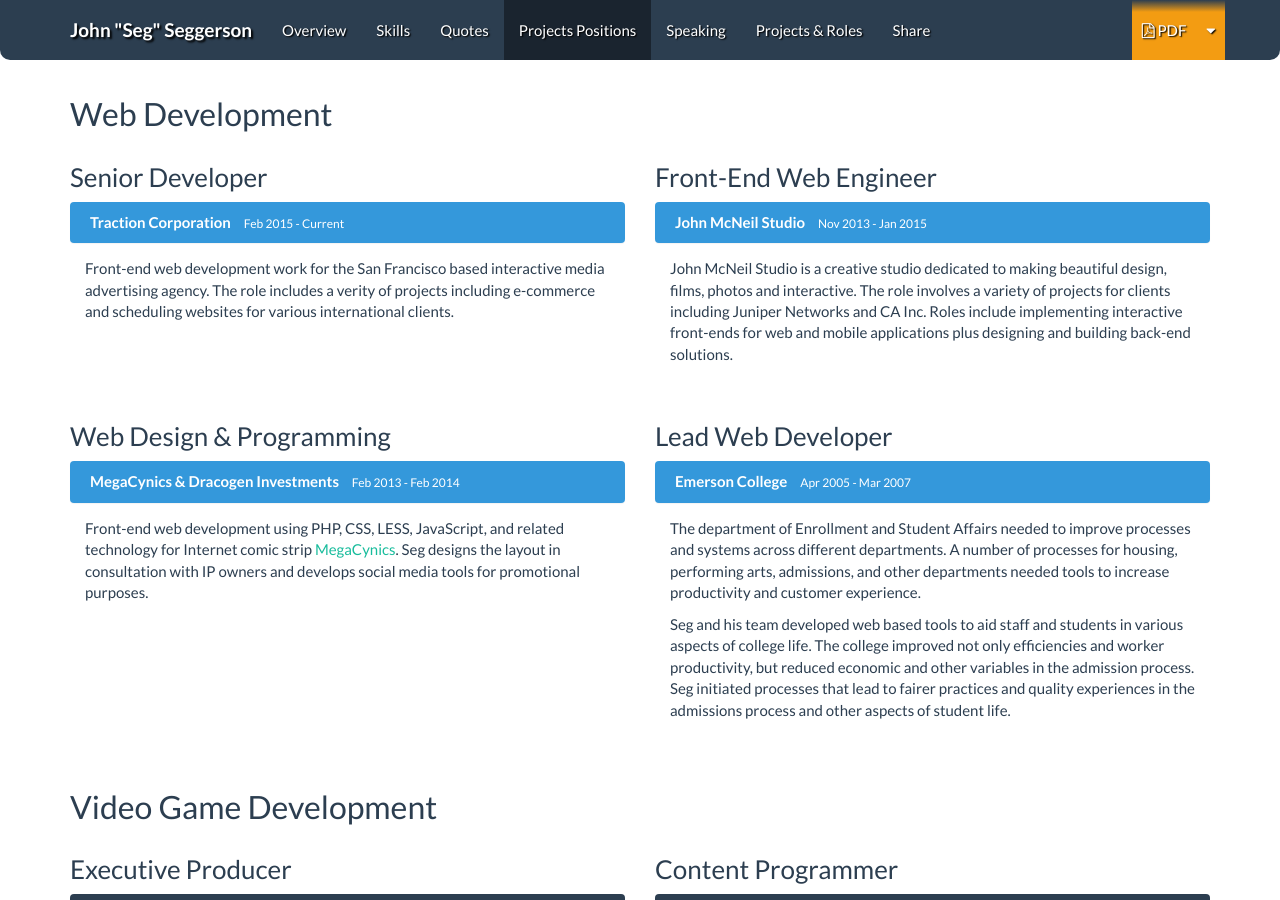
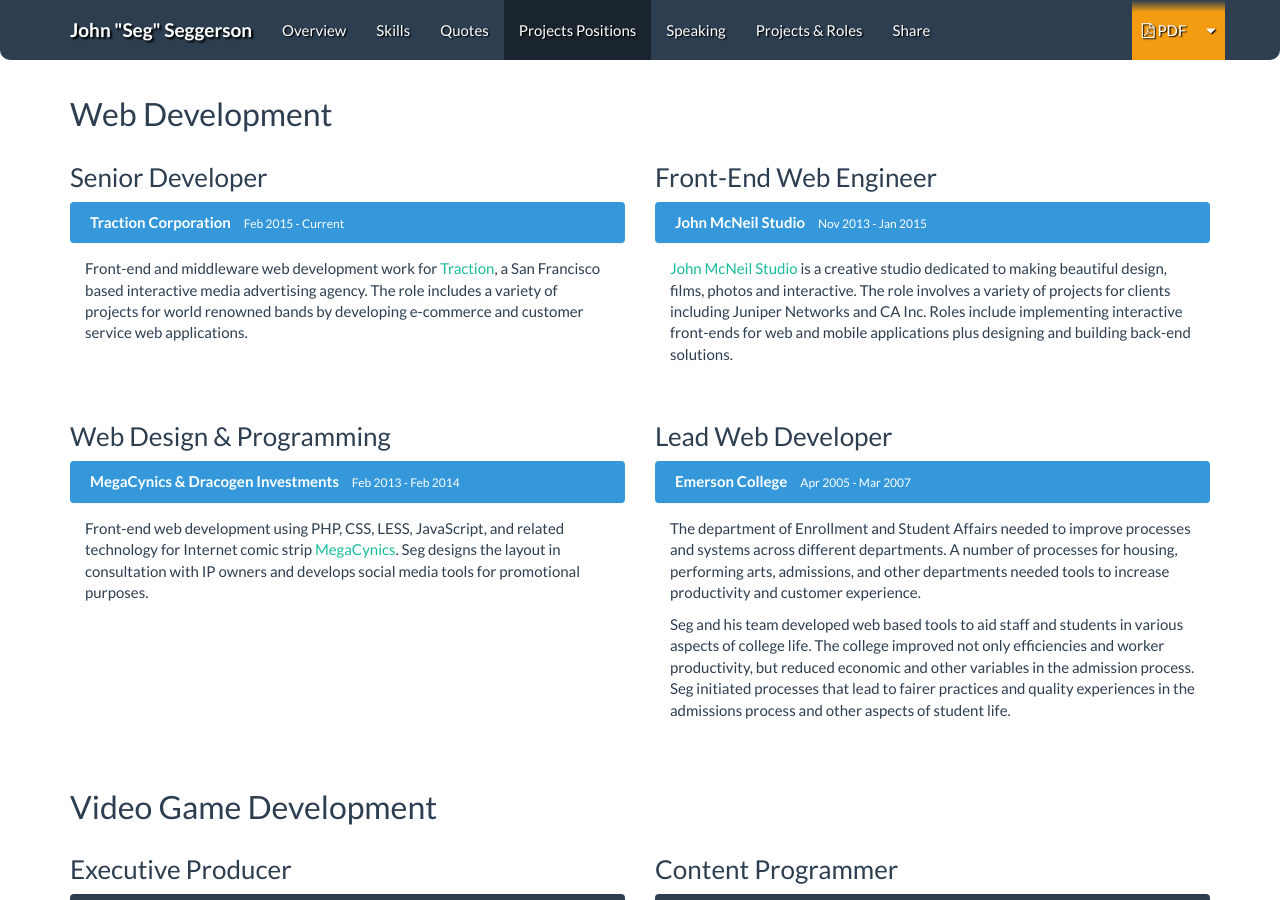
Before and after one commit to TheSeg/theseg.github.io, a Jekyll site: the page built from index.html, in a window 1280 px wide and 900 px high, scrolled down 2267 px. Built offline with Jekyll 4.4.1, drawn with Linux system fonts in a browser that asks for light colours; nearby versions of some CDN libraries; Markdown is read by kramdown in place of the engine named in the settings; comment, search, counter and statistics services are not loaded; some of the changed text lies outside the part shown.

Commit message:
* Positions rewrites:  - Added HiNGE.  - Some copy changes.

```diff
--- a/_includes/content/positions.html
+++ b/_includes/content/positions.html
@@ -12,7 +12,7 @@
         </ul>
       </div>
       <div class="panel-body">
-        Front-end web development work for the San Francisco based interactive media advertising agency. The role includes a verity of projects including e-commerce and scheduling websites for various international clients.
+        Front-end and middleware web development work for <a href="http://www.tractionco.com/" target="_blank">Traction</a>, a San Francisco based interactive media advertising agency. The role includes a variety of projects for world renowned bands by developing e-commerce and customer service web applications.
       </div>
     </div>
   </div>
@@ -27,7 +27,7 @@
         </ul>
       </div>
       <div class="panel-body">
-        John McNeil Studio is a creative studio dedicated to making beautiful design, films, photos and interactive. The role involves a variety of projects for clients including Juniper Networks and CA Inc. Roles include implementing interactive front-ends for web and mobile applications plus designing and building back-end solutions.
+        <a href="http://www.johnmcneilstudio.com/" target="_blank">John McNeil Studio</a> is a creative studio dedicated to making beautiful design, films, photos and interactive. The role involves a variety of projects for clients including Juniper Networks and CA Inc. Roles include implementing interactive front-ends for web and mobile applications plus designing and building back-end solutions.
       </div>
     </div>
   </div>
@@ -163,9 +163,26 @@
 
 </div>
 
-<h2>Event Production</h2>
+<h2>Events &amp; Performing Arts</h2>
 
 <div class="row">
+
+  <div class="col-md-6">
+    <h3>Situational Designer, Actor</h3>
+    <div class="panel panel-warning">
+      <div class="panel-heading">
+        <ul class="positionInfo list-inline">
+          <li class="company">The Vespertine Circus</li>
+          <li class="dates">Nov 2015 - Current</li>
+        </ul>
+      </div>
+      <div class="panel-body">
+        <p>HiNGE is an interactive circus by The Vespertine Circus. Audience members join the circus for an evening as they control the sound and lighting as the "dress rehearsal" for the show.</p>
+        <p>Performing the role of "Lead Union Boss" for the front-of-house experience. An improvisational role where audience members are introduced to their role as stage hands for the show, depositing their troubles before entering.</p>
+        <p>Currently developing situational design elements during the show for audience members to discover and complete.</p>
+      </div>
+    </div>
+  </div>
 
   <div class="col-md-6">
     <h3>Co-Founder &amp; Event Producer</h3>
@@ -173,15 +190,18 @@
       <div class="panel-heading">
         <ul class="positionInfo list-inline">
           <li class="company">Ümloud!</li>
-          <li class="dates">Nov 2009 - Current</li>
+          <li class="dates">Nov 2009 - Aug 2013</li>
         </ul>
       </div>
       <div class="panel-body">
         <p>Ümloud! is a non-profit organization which holds an annual charity concert to support Child’s Play and over 70 children’s hospitals around the world. Individuals donate to perform a live concert using the game Rock Band on DNA Lounge’s concert stage; an experience you can’t get in your living room!</p>
-        <p>As co-founder and lead event producer, Seg has helped raise over $80,000 for children’s hospitals around the world since 2009.</p>
+        <p>As co-founder and lead event producer, Seg has helped raise over $80,000 for children’s hospitals around the world during four annual concert events.</p>
       </div>
     </div>
   </div>
+
+</div>
+<div class="row">
 
   <div class="col-md-6">
     <h3>Demonstrations &amp; Sales Associate</h3>
@@ -189,7 +209,7 @@
       <div class="panel-heading">
         <ul class="positionInfo list-inline">
           <li class="company">Go To Games / Roll To Market</li>
-          <li class="dates">Aug 2013 &amp; Ongoing</li>
+          <li class="dates">Aug 2013 - Sept 2014</li>
         </ul>
       </div>
       <div class="panel-body">
```
